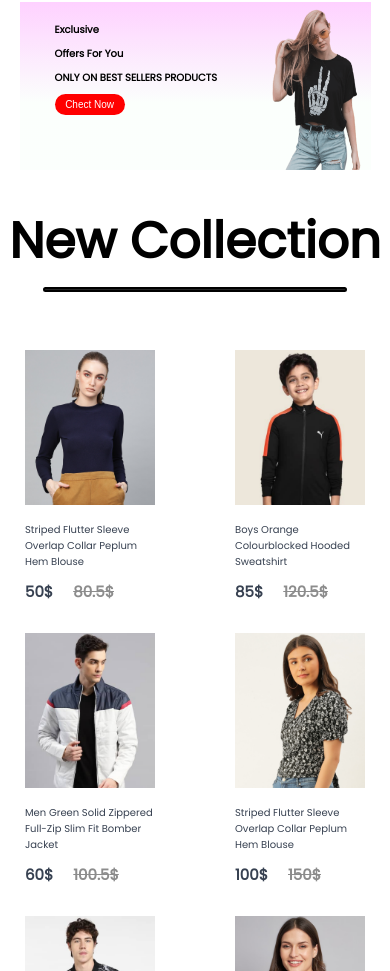
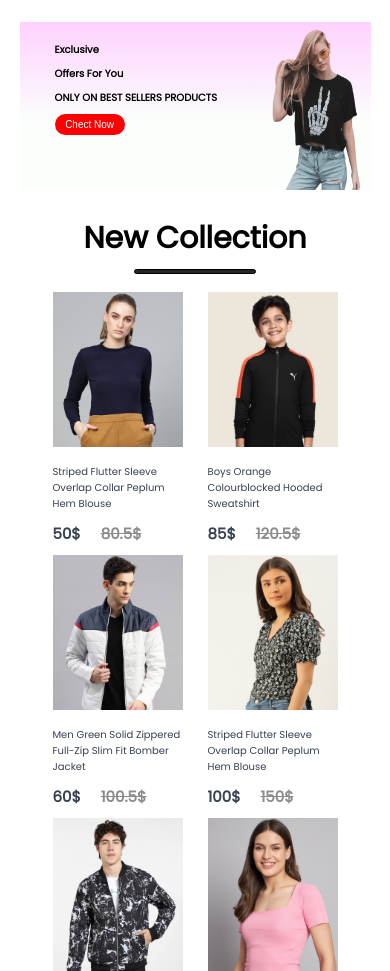
Before and after one commit to muazkhalid936/E-Commerce-Frontend, a React (Create React App) app: page / in a window 390 px wide. Shown: the part 1029-2000 px from the top of the page. Built offline with nearby package versions, Linux system fonts and the light colour scheme.

Commit message:
Starting NewsLetter

```diff
--- a/src/components/NewCollection/NewCollection.css
+++ b/src/components/NewCollection/NewCollection.css
@@ -10,7 +10,7 @@
   font-weight: 600;
   margin-bottom: 0px;
 }
-  .collection  hr {
+.collection hr {
   width: 300px;
   font-weight: bold;
   height: 1px;
@@ -24,5 +24,49 @@
   justify-content: center;
   flex-wrap: wrap;
   margin-top: 50px;
-    gap: 30px;
+  gap: 0px;
+  row-gap: 20px;
 }
+
+@media (max-width: 1280px) {
+  .collection {
+    padding: 0px 80px;
+  }
+}
+@media (max-width: 1000px) {
+  .collection {
+    padding: 0px 50px;
+  }
+}
+@media (max-width: 800px) {
+  .collection .head {
+    font-size: 30px;
+  }
+  .collection {
+    padding: 0px 40px;
+    margin-top: 5px;
+  }
+
+  .collection .collection-line {
+    width: 120px;
+    height: 3px;
+    border: 1px solid black;
+  }
+  .collection-item {
+    margin-top: 10px;
+    row-gap: 10px;
+  }
+}
+
+@media (max-width: 350px) {
+  .collection .head {
+    font-size: 20px;
+  }
+  .collection .collection-line {
+    width: 70px;
+    margin-top: 0px;
+  }
+  .collection-item {
+    margin-top: 5px;
+  }
+}
--- a/src/components/NewCollection/NewCollection.jsx
+++ b/src/components/NewCollection/NewCollection.jsx
@@ -5,8 +5,8 @@ import Item from "../Item/Item";
 const NewCollection = () => {
   return (
     <div className="collection">
-      <h1>New Collection</h1>
-      <hr />
+      <h1 className="head">New Collection</h1>
+      <hr className="collection-line" />
 
       <div className="collection-item">
         {new_collection.map((item, i) => {
--- a/src/components/Offer/Offer.css
+++ b/src/components/Offer/Offer.css
@@ -39,6 +39,12 @@
   width: 120px;
 }
 
+@media (max-width: 1300px) {
+  .offer-right img {
+    width: 250px;
+  }
+}
+
 @media (max-width: 1200px) {
   .offer {
     height: 70vh;
@@ -51,17 +57,17 @@
   }
 }
 
-@media (max-width:1000px){
-  .offer{
+@media (max-width: 1000px) {
+  .offer {
     height: 30vh;
   }
-  .offer-right img{
+  .offer-right img {
     height: 28vh;
   }
   .offer-left p {
     font-size: 20px;
   }
-  .offer-left{
+  .offer-left {
     gap: 30px;
   }
 }
@@ -114,16 +120,14 @@
   }
 }
 
-
-@media(max-width:320px){
-  .offer-left p{
+@media (max-width: 320px) {
+  .offer-left p {
     font-size: 10px;
-
   }
   .offer-left {
     gap: 2px;
   }
-  .offer-left button{
+  .offer-left button {
     font-size: 8px;
   }
 }
--- a/src/components/Popular/Popular.css
+++ b/src/components/Popular/Popular.css
@@ -9,7 +9,7 @@
   margin-left: auto;
   margin-right: auto;
   margin-top: 40px;
-  padding: 0px 150px;
+  padding: 0px 140px;
 }
 .popular .head {
   font-size: 50px;
@@ -28,22 +28,35 @@
 }
 .popular-item {
   display: flex;
-flex-wrap: wrap;
+  flex-wrap: wrap;
   margin-left: auto;
   margin-right: auto;
 }
 
+@media (max-width: 1280px) {
+  .popular {
+    padding: 0px 80px;
+  }
+}
+@media (max-width: 1000px) {
+  .popular {
+    padding: 0px 50px;
+  }
+}
 @media (max-width: 800px) {
   .popular .head {
     font-size: 30px;
   }
   .popular {
-    padding: 0px 50px;
+    padding: 0px 40px;
     margin-top: 5px;
   }
 
   .popular-line {
     width: 100px;
+  }
+  .popular-item {
+    row-gap: 20px;
   }
 }
 
```
Lines whose indentation alone changed are shown as unchanged.
